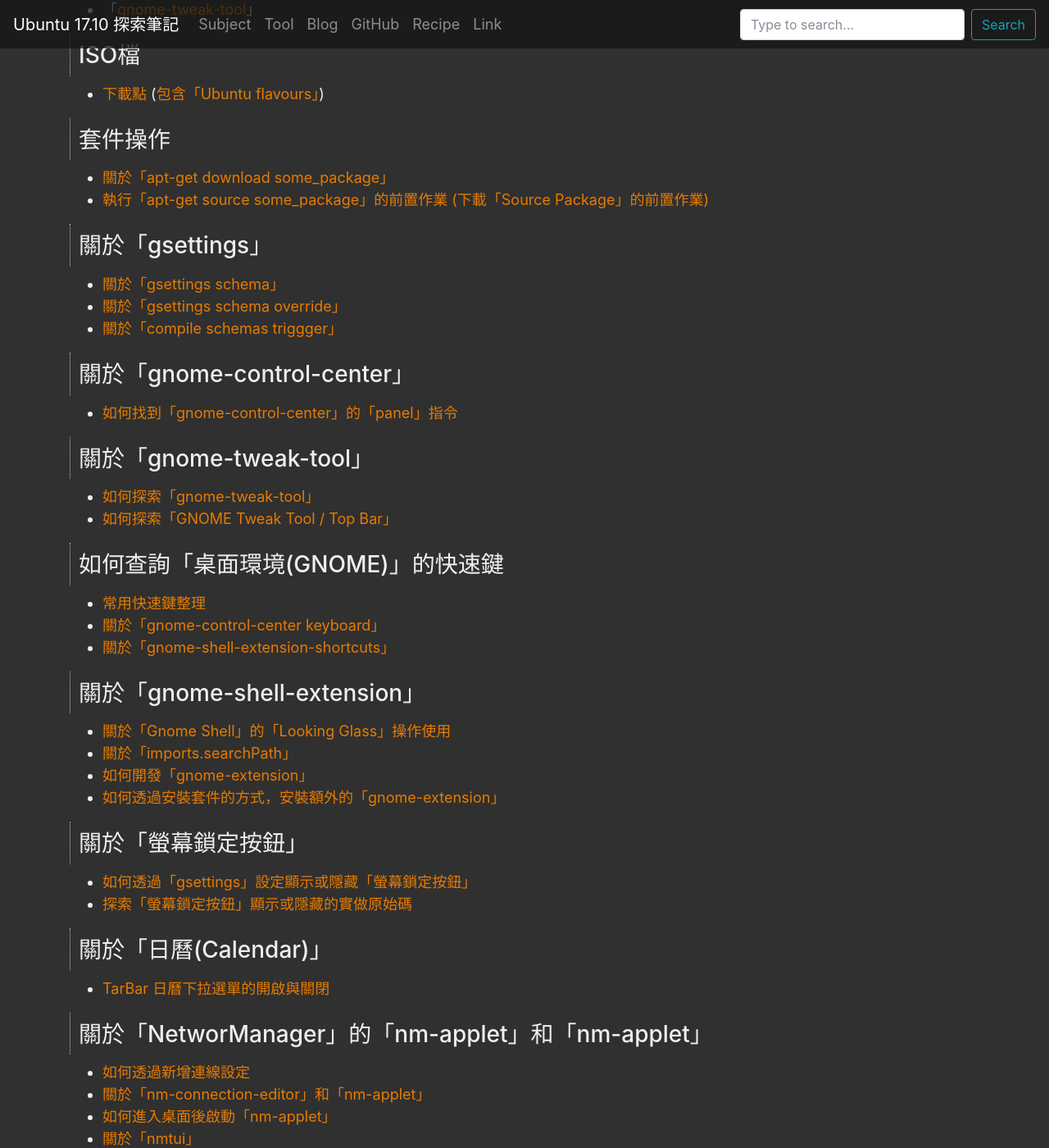
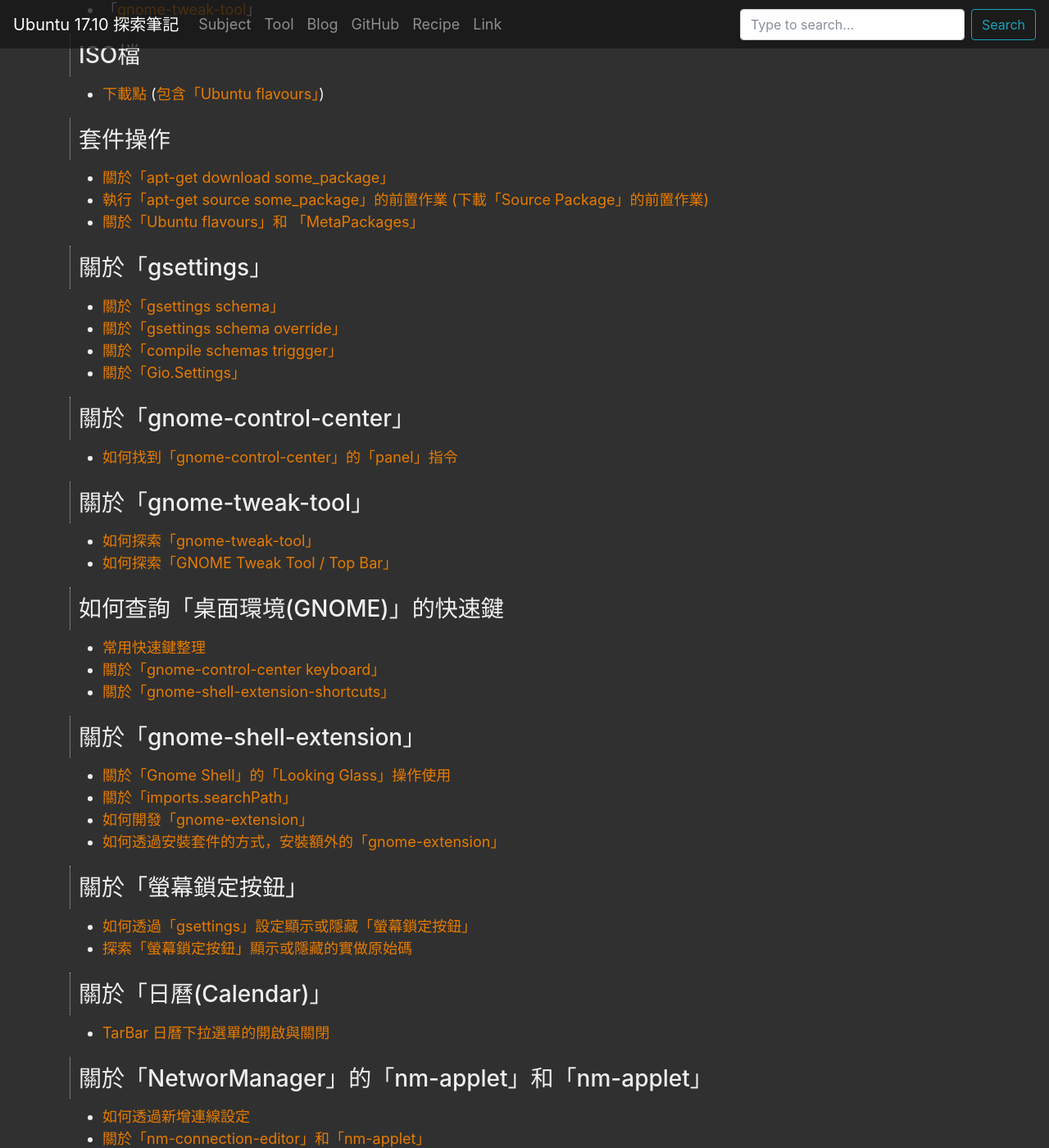
Before and after one commit to samwhelp/note-ubuntu-17.10, a Jekyll site: the page built from index.md, in a window 1280 px wide and 1400 px high, scrolled down 619 px. Shown: the whole window at 82% size. Built offline with Jekyll 4.4.1, drawn with Linux system fonts in a browser that asks for light colours; nearby versions of some CDN libraries; some of the changed text lies outside the part shown.

Commit message:
add link

```diff
--- a/index.md
+++ b/index.md
@@ -37,6 +37,7 @@
 
 * [關於「apt-get download some_package」](https://www.ubuntu-tw.org/modules/newbb/viewtopic.php?post_id=358816#forumpost358816)
 * [執行「apt-get source some_package」的前置作業 (下載「Source Package」的前置作業)](https://www.ubuntu-tw.org/modules/newbb/viewtopic.php?post_id=358818#forumpost358818)
+* [關於「Ubuntu flavours」和 「MetaPackages」](https://www.ubuntu-tw.org/modules/newbb/viewtopic.php?post_id=358954#forumpost358954)
 
 
 ## 關於「gsettings」
@@ -44,6 +45,7 @@
 * [關於「gsettings schema」](https://www.ubuntu-tw.org/modules/newbb/viewtopic.php?post_id=358926#forumpost358926)
 * [關於「gsettings schema override」](https://www.ubuntu-tw.org/modules/newbb/viewtopic.php?post_id=358928#forumpost358928)
 * [關於「compile schemas triggger」](https://www.ubuntu-tw.org/modules/newbb/viewtopic.php?post_id=358930#forumpost358930)
+* [關於「Gio.Settings」](https://www.ubuntu-tw.org/modules/newbb/viewtopic.php?post_id=358950#forumpost358950)
 
 ## 關於「gnome-control-center」
 
@@ -92,7 +94,7 @@
 ## 輸入法
 
 * [關於「gnome-shell」啟動「ibus-daemon」](https://www.ubuntu-tw.org/modules/newbb/viewtopic.php?post_id=358940#forumpost358940)
-* 「#?」 (fcitx-chewing)
+* [關於「fcitx-chewing」](https://www.ubuntu-tw.org/modules/newbb/viewtopic.php?post_id=358948#forumpost358948)
 
 
 ## 關於「gedit」
```
